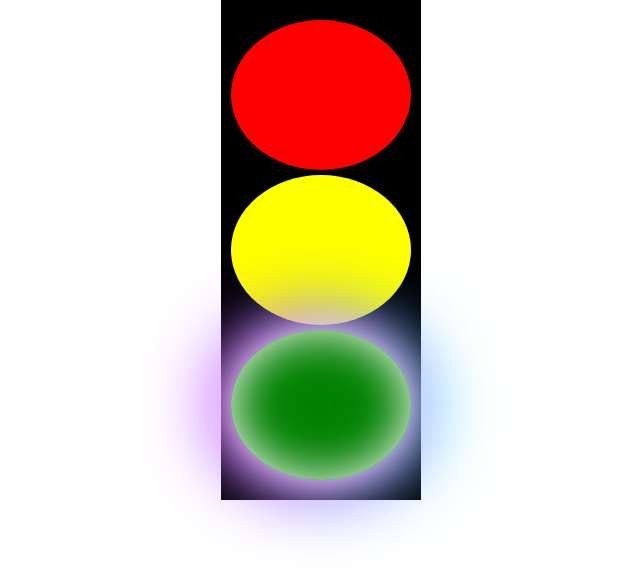
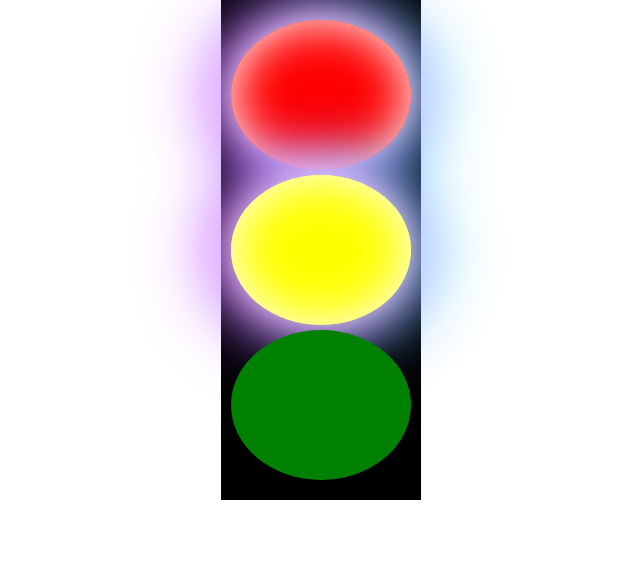
Before and after one commit to Navarroseb/trafficlight_practice, a React (Vite) app: page / in a window 1280 px wide. Shown: the top 576 px of the page, without its empty margins (529-1169 px from the left). Built offline with nearby package versions, Linux system fonts and the light colour scheme.

Commit message:
Handling the onClick

```diff
--- a/src/App.css
+++ b/src/App.css
@@ -1,11 +1,8 @@
-:root {
-  --my-glow: inset 0 0 50px #fff,      /* inner white */
-  /* inset 20px 0 80px #f0f,   /* inner left magenta short */
-  /*inset -20px 0 80px #0ff,  /* inner right cyan short */
-  /*inset 20px 0 300px #f0f,  /* inner left magenta broad */
-  /*inset -20px 0 300px #0ff, */ /* inner right cyan broad */
-  0 0 50px #fff,            /* outer white */
-  -10px 0 80px #f0f,        /* outer left magenta */
+.glow {
+  box-shadow:
+  inset 0 0 50px #fff,
+   0 0 50px #fff,
+  -10px 0 80px #f0f,
   10px 0 80px #0ff;
 }
 
@@ -27,7 +24,7 @@
   align-content: space-between;
 }
 
-.redlight {
+#redlight {
   border-radius: 80%;
   width: 180px;
   height: 150px;
@@ -35,7 +32,7 @@
   margin-bottom: 5px;
 }
 
-.yellowlight {
+#yellowlight {
   border-radius: 80%;
   width: 180px;
   height: 150px;
@@ -43,7 +40,7 @@
   margin-bottom: 5px;
 }
 
-.greenlight {
+#greenlight {
   border-radius: 80%;
   width: 180px;
   height: 150px;
--- a/src/App.jsx
+++ b/src/App.jsx
@@ -4,19 +4,27 @@ import viteLogo from '/vite.svg'
 import './App.css'
 
 function App() {
-  const [bright, setBright] = useState("")
+  const [bright, setBright] = useState('glow')
+
+  const changeBgc = () => {
+    setBright(bright === 'glow' ? "lights" : 'glow')
+    setBright(bright === 'glow' ? "#yellowlight" : 'glow')
+    setBright(bright === 'glow' ? "#greenlight" : 'glow')
+
+
+  }
 
   return (
     <>
       <div className="semaforo">
         <div className="lights">
-          <div className="redlight">
+          <div className={bright} id="redlight" onClick={changeBgc}>
 
           </div>
-          <div className="yellowlight">
+          <div className={bright} id="yellowlight" onClick={changeBgc}>
 
           </div>
-          <div className="greenlight">
+          <div className={bright} id="greenlight" onClick={changeBgc}>
 
           </div>
 
```
